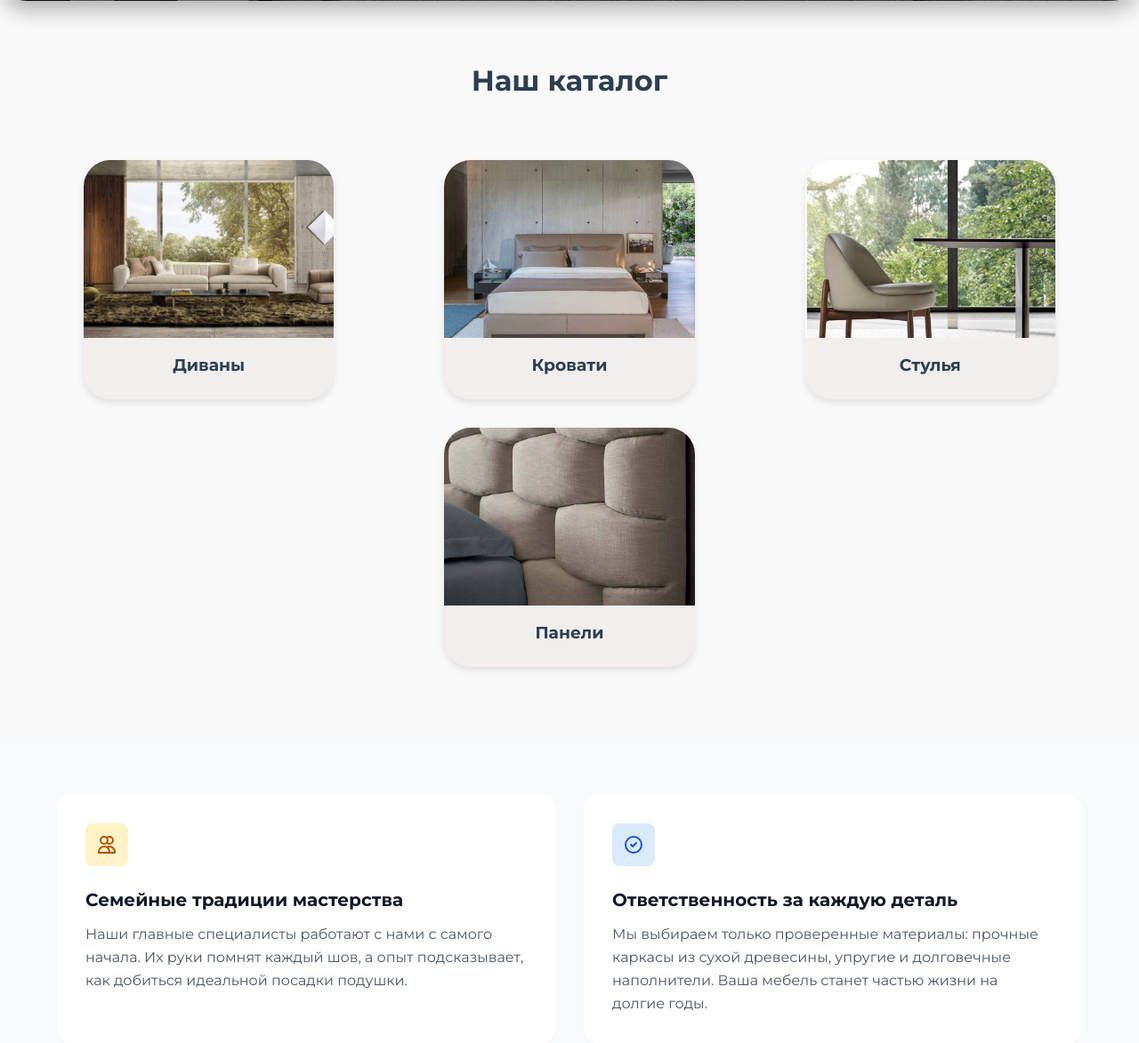
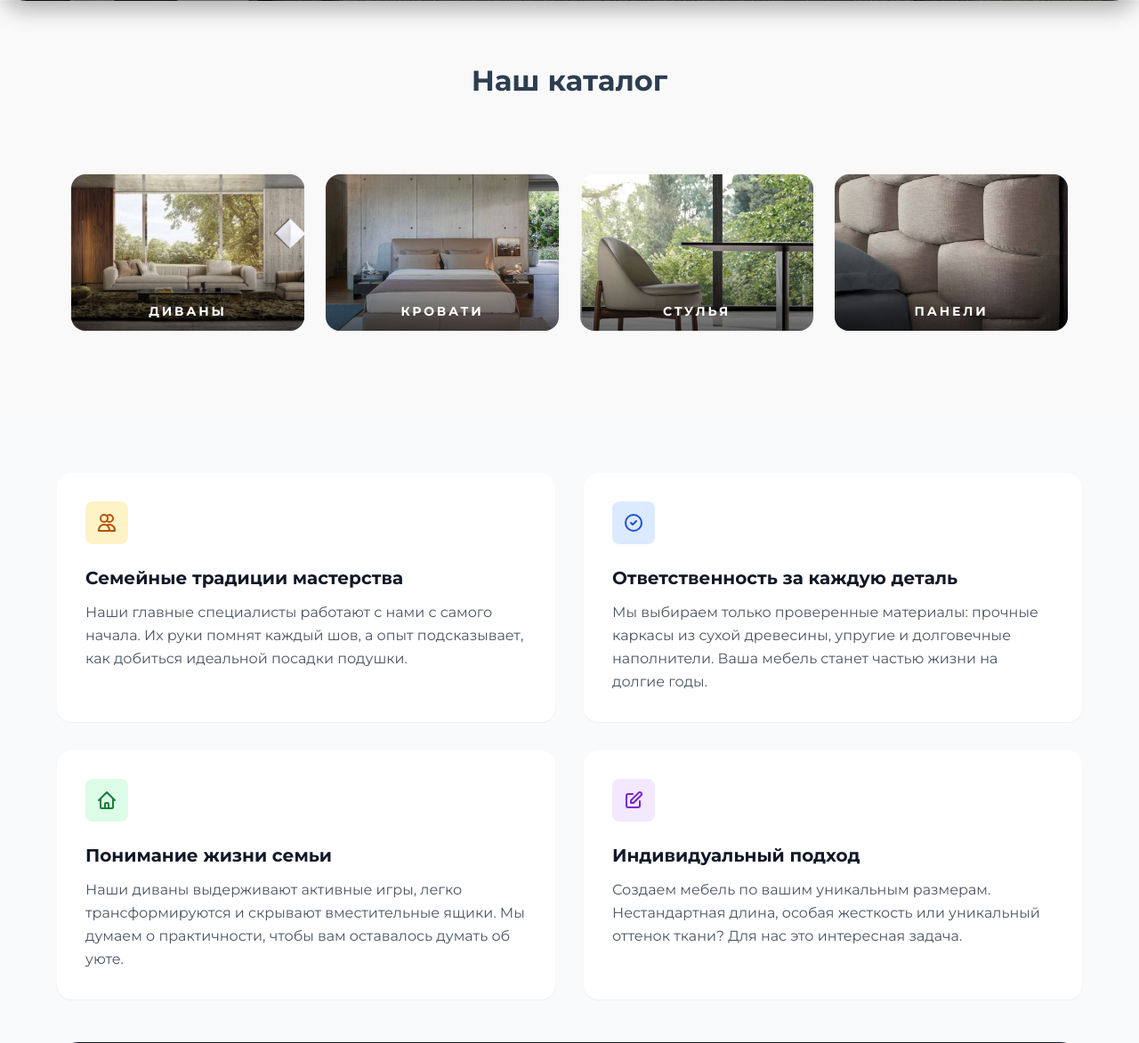
Before and after one commit to paltusyan-sketch/mebel-for-family.ru, a Django app: template app1/templates/index.html in a window 1280 px wide. Shown: the part 663-1836 px from the top of the page at 89% size. Run offline with Django 5.2, Linux system fonts and the light colour scheme; the template is opened without the code that fills it, so the values that code supplies are empty; some libraries are stand-ins or nearby versions; some web fonts are replaced.

Commit message:
Изменил дизайн карточек  категорий каталога на основной странице - переписал на Tailwind

```diff
--- a/app1/templates/index.html
+++ b/app1/templates/index.html
@@ -22,34 +22,62 @@
     <!-- Catalog -->
     <section class="catalog">
         <a href="{% url 'catalog' %}"><h2>Наш каталог</h2></a>
-        <div class="catalog-grid">
-            <a href="{% url 'catalog_by_category' 'sofas' %}">
-                <div class="catalog-item">
-                    <img src="{% static 'img/sofa.jpg' %}" alt="Диваны">
-                    <h3>Диваны</h3>
+        <!-- Контейнер с ограничением максимальной ширины, чтобы на 4К мониках не разъехалось -->
+        <div class="max-w-6xl mx-auto px-4 py-8">
+            <div class="grid grid-cols-2 lg:grid-cols-4 gap-4 md:gap-6">
+                <!-- Карточка: Диваны -->
+                <a href="{% url 'catalog_by_category' 'sofas' %}" class="group block text-decoration-none">
+                    <div class="relative h-32 md:h-44 w-full overflow-hidden rounded-2xl bg-gray-100 shadow-sm border border-gray-200 transition-all duration-300 group-hover:shadow-lg group-hover:-translate-y-1">
+                        <img src="{% static 'img/sofa.jpg' %}" alt="Диваны"
+                            class="absolute inset-0 w-full h-full object-cover transition-transform duration-700 group-hover:scale-110">
+                        <!-- Плавный градиент снизу -->
+                        <div class="absolute inset-0 bg-gradient-to-t from-black/60 via-transparent to-transparent flex items-end justify-center pb-3">
+                            <span class="text-white text-xs md:text-sm font-bold uppercase tracking-[0.2em] antialiased">
+                                Диваны
+                            </span>
+                        </div>
                     </div>
                 </a>
 
-            <a href="{% url 'catalog_by_category' 'beds' %}">
-                <div class="catalog-item">
-                    <img src="{% static 'img/bed.jpg' %}" alt="Кровати">
-                    <h3>Кровати</h3>
+                <!-- Карточка: Кровати -->
+                <a href="{% url 'catalog_by_category' 'beds' %}" class="group block text-decoration-none">
+                    <div class="relative h-32 md:h-44 w-full overflow-hidden rounded-2xl bg-gray-100 shadow-sm border border-gray-200 transition-all duration-300 group-hover:shadow-lg group-hover:-translate-y-1">
+                        <img src="{% static 'img/bed.jpg' %}" alt="Кровати"
+                            class="absolute inset-0 w-full h-full object-cover transition-transform duration-700 group-hover:scale-110">
+                        <div class="absolute inset-0 bg-gradient-to-t from-black/60 via-transparent to-transparent flex items-end justify-center pb-3">
+                            <span class="text-white text-xs md:text-sm font-bold uppercase tracking-[0.2em] antialiased">
+                                Кровати
+                            </span>
+                        </div>
                     </div>
                 </a>
 
-            <a href="{% url 'catalog_by_category' 'chairs' %}">
-                <div class="catalog-item">
-                    <img src="{% static 'img/chair.jpg' %}" alt="Стулья">
-                    <h3>Стулья</h3>
+                <!-- Карточка: Стулья -->
+                <a href="{% url 'catalog_by_category' 'chairs' %}" class="group block text-decoration-none">
+                    <div class="relative h-32 md:h-44 w-full overflow-hidden rounded-2xl bg-gray-100 shadow-sm border border-gray-200 transition-all duration-300 group-hover:shadow-lg group-hover:-translate-y-1">
+                        <img src="{% static 'img/chair.jpg' %}" alt="Стулья"
+                            class="absolute inset-0 w-full h-full object-cover transition-transform duration-700 group-hover:scale-110">
+                        <div class="absolute inset-0 bg-gradient-to-t from-black/60 via-transparent to-transparent flex items-end justify-center pb-3">
+                            <span class="text-white text-xs md:text-sm font-bold uppercase tracking-[0.2em] antialiased">
+                                Стулья
+                            </span>
+                        </div>
                     </div>
                 </a>
 
-            <a href="{% url 'catalog_by_category' 'panels' %}">
-                <div class="catalog-item">
-                    <img src="{% static 'img/wall_panel.jpg' %}" alt="Настенные панели">
-                    <h3>Панели</h3>
+                <!-- Карточка: Панели -->
+                <a href="{% url 'catalog_by_category' 'panels' %}" class="group block text-decoration-none">
+                    <div class="relative h-32 md:h-44 w-full overflow-hidden rounded-2xl bg-gray-100 shadow-sm border border-gray-200 transition-all duration-300 group-hover:shadow-lg group-hover:-translate-y-1">
+                        <img src="{% static 'img/wall_panel.jpg' %}" alt="Панели"
+                            class="absolute inset-0 w-full h-full object-cover transition-transform duration-700 group-hover:scale-110">
+                        <div class="absolute inset-0 bg-gradient-to-t from-black/60 via-transparent to-transparent flex items-end justify-center pb-3">
+                            <span class="text-white text-xs md:text-sm font-bold uppercase tracking-[0.2em] antialiased">
+                                Панели
+                            </span>
+                        </div>
                     </div>
                 </a>
+            </div>
         </div>
     </section>
 
```
Lines whose indentation alone changed are shown as unchanged.
